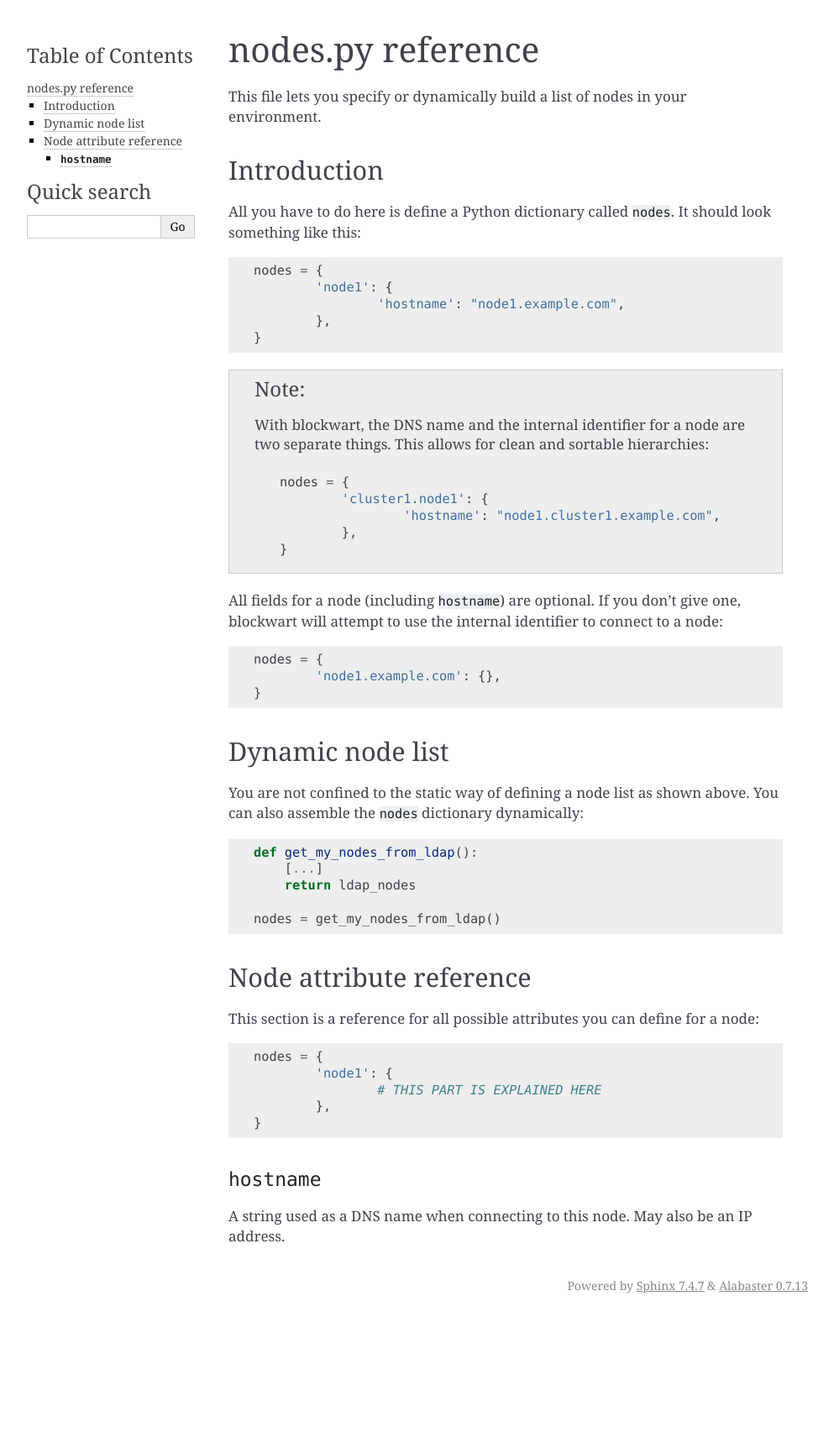
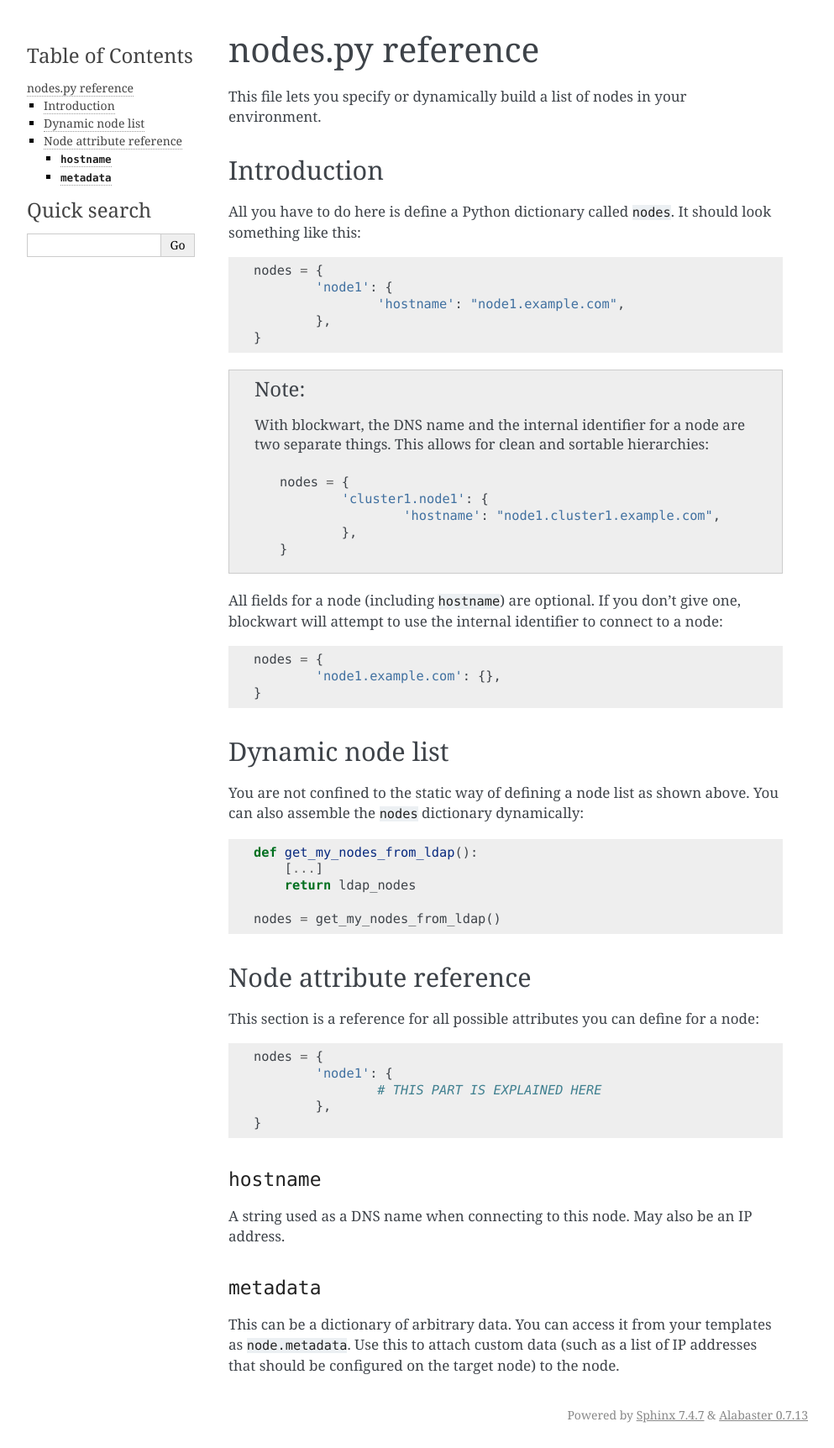
Before and after one commit to bundlewrap/bundlewrap, a Sphinx documentation site: the page built from doc/nodes.py.rst, in a window 1280 px wide. Shown: the whole page at 84% size, without its empty margins (148-1141 px from the left). Built offline with Sphinx 7.4.7, drawn with Linux system fonts in a browser that asks for light colours; before the commit the page ends 1570 px from its top, so only the background shows below that.

Commit message:
document node metadata

```diff
--- a/doc/nodes.py.rst
+++ b/doc/nodes.py.rst
@@ -65,3 +65,8 @@ This section is a reference for all possible attributes you can define for a nod
 ------------
 
 A string used as a DNS name when connecting to this node. May also be an IP address.
+
+``metadata``
+------------
+
+This can be a dictionary of arbitrary data. You can access it from your templates as ``node.metadata``. Use this to attach custom data (such as a list of IP addresses that should be configured on the target node) to the node.
```
